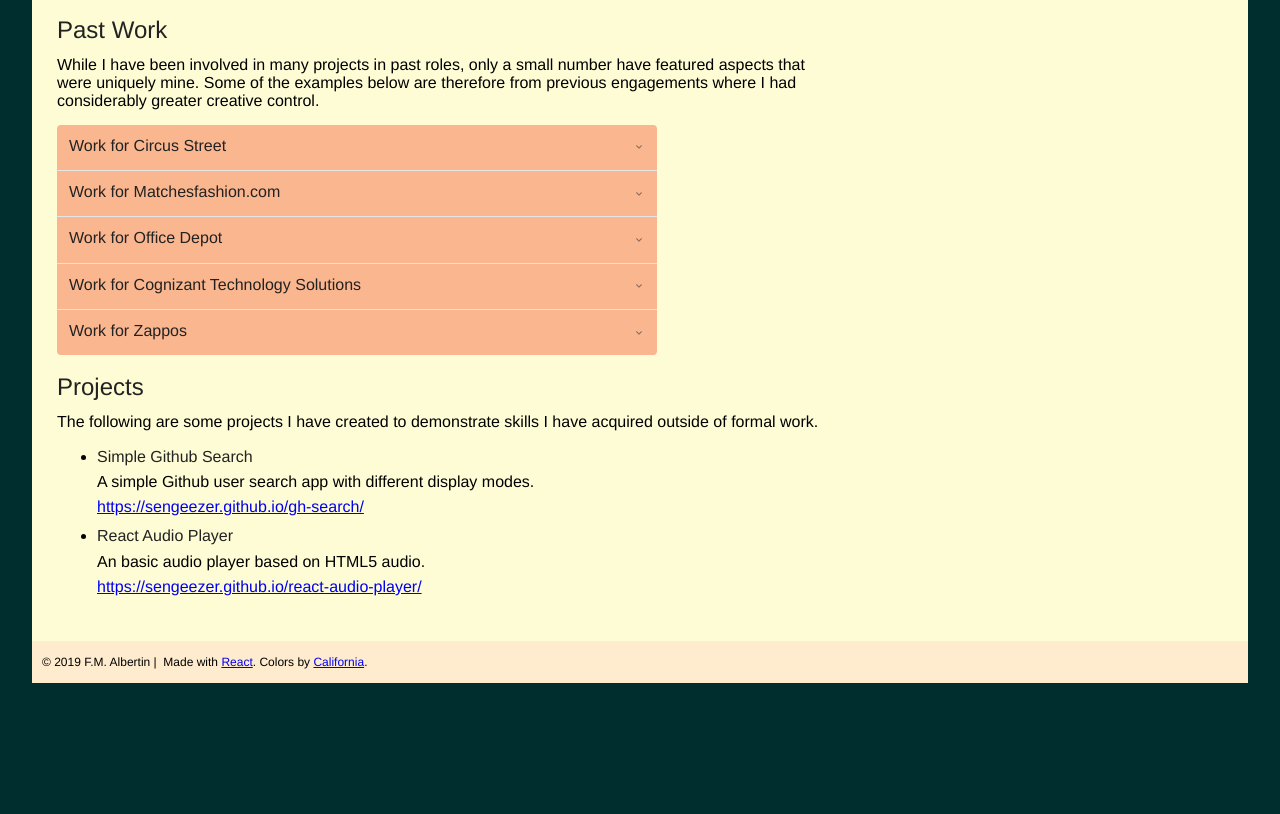
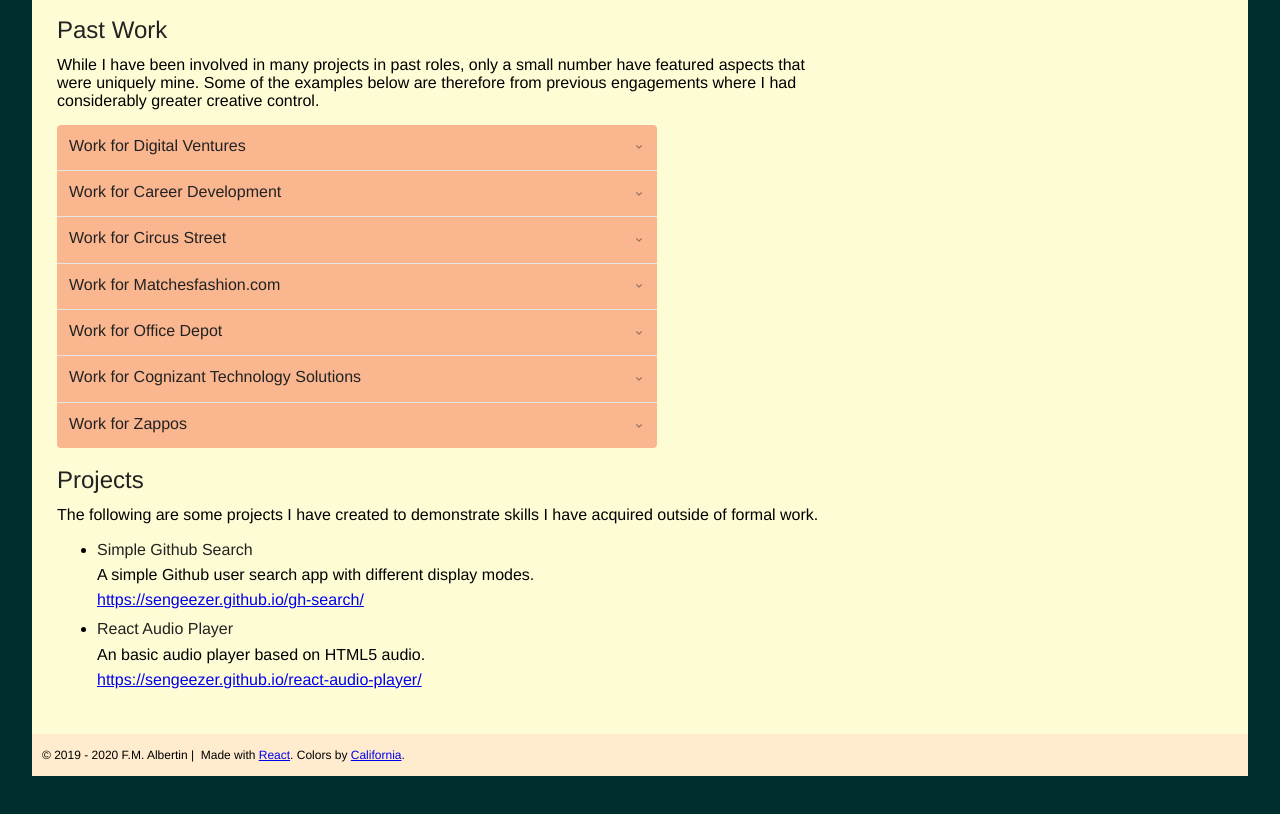
Before and after one commit to sengeezer/helvetic-dev, a React (Create React App) app: page / in a window 1280 px wide. Shown: the part 426-1240 px from the top of the page. Before the commit the page ends 1159 px from the top, so only its background shows below. Built offline with nearby package versions, Linux system fonts and the light colour scheme.

Commit message:
Updated content for 2020

```diff
--- a/src/components/Footer.js
+++ b/src/components/Footer.js
@@ -3,7 +3,7 @@
 const Footer = () => (
   <footer>
     <p>
-      &copy; 2019 F.M. Albertin |&nbsp;
+      &copy; 2019 - 2020 F.M. Albertin |&nbsp;
       Made with&nbsp;
       <a href="https://reactjs.org">React</a>
       . Colors by&nbsp;
--- a/src/content/bio.js
+++ b/src/content/bio.js
@@ -1,6 +1,6 @@
 const bio = {
   title: 'About',
-  age: '38',
+  age: '39',
   pob: 'Zurich, Switzerland',
   nationality: 'Swiss',
   interests: [
--- a/src/content/pastWork.js
+++ b/src/content/pastWork.js
@@ -2,6 +2,30 @@
   title: 'Past Work',
   intro: 'While I have been involved in many projects in past roles, only a small number have featured aspects that were uniquely mine. Some of the examples below are therefore from previous engagements where I had considerably greater creative control.',
   positions: [
+    {
+      company: 'Digital Ventures',
+      summary: 'Maintenance and development of Vivastreet, a classifieds application from the company\'s brand portfolio.',
+      projects: [
+        {
+          title: 'Vivastreet',
+          link: 'https://www.vivastreet.co.uk',
+          time: '(December 2019 - July 2020)',
+          text: 'Helped maintain and develop Vivastreet, a classifieds application that forms part of the company\'s brand portfolio.\n\nTechnologies used: Javascript, Grunt, SASS, Node JS, PHP, MySQL.',
+        },
+      ],
+    },
+    {
+      company: 'Career Development',
+      summary: 'Deepened and expanded knowledge of in demand technologies to increase value and expertise.',
+      projects: [
+        {
+          title: 'Career Development',
+          link: 'https://helvetic.dev',
+          time: '(September 2019 - November 2019)',
+          text: 'Deepened and expanded knowledge of in demand technologies to increase value and expertise.',
+        },
+      ],
+    },
     {
       company: 'Circus Street',
       summary: 'Maintenance and development of core platform and adjacent utility apps.',
```
